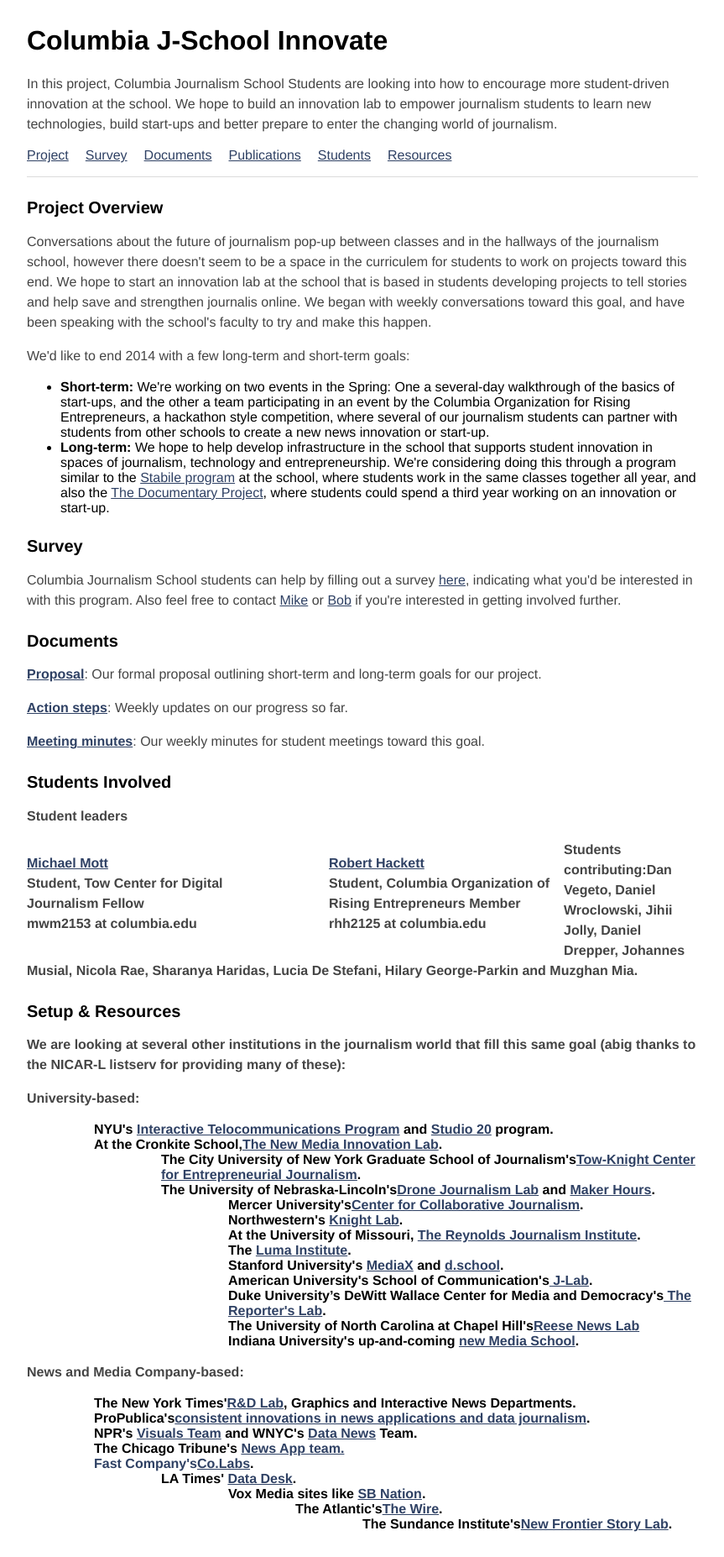
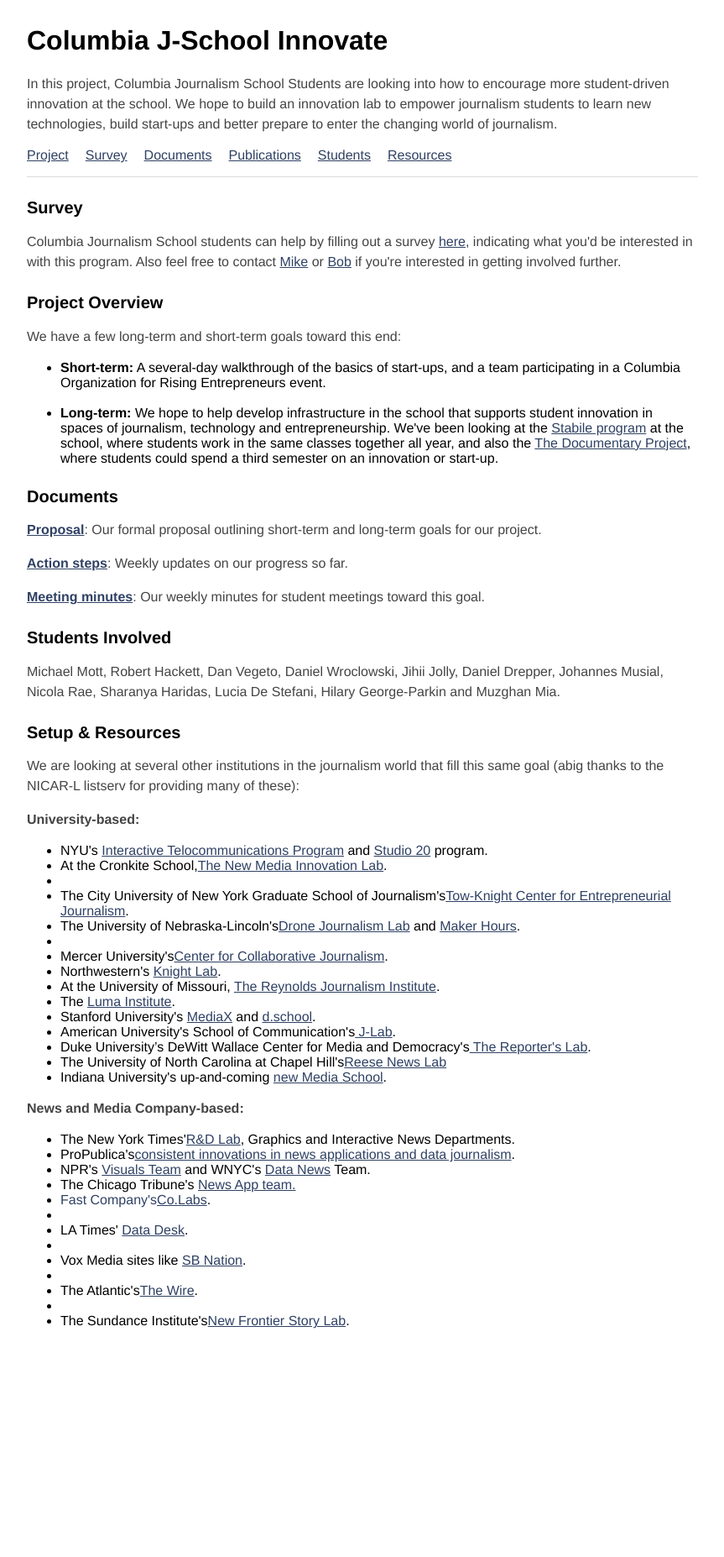
Before and after one commit to mwmott/columbia-innovate, a Jekyll site: the page index.html, which Jekyll copies as it is, in a window 1280 px wide. Shown: the whole page at 84% size, without its empty margins (248-1111 px from the left). Built offline with Jekyll 4.4.1, drawn with Linux system fonts in a browser that asks for light colours; after the commit the page ends 1612 px from its top, so only the background shows below that.

Commit message:
fixed lists

```diff
--- a/index.html
+++ b/index.html
@@ -15,7 +15,7 @@
 		<ul class="anchors">
 		    <li><a href="#project">Project</a></li>
 		    <li><a href="#survey">Survey</a></li>
-		    <li><a href="#assignments">Documents</a></li>
+		    <li><a href="#docs">Documents</a></li>
 		    <li><a href="#resources">Publications</a></li>
 		    <li><a href="#students">Students</a></li>
 		    <li><a href="#resources">Resources</a></li>
@@ -23,87 +23,77 @@
 
 		<div class="hr"></div>
 
+		<a name="survey"></a><h2>Survey</h2>
+		<p>Columbia Journalism School students can help by filling out a survey <a href="https://docs.google.com/forms/d/1wdwM7nRDE6ZVnfg5xqnSyZOysle3AWmo-_FpTkTZXg8/viewform">here</a>, indicating what you'd be interested in with this program. Also feel free to contact <a href="mailto:michaelwarrenmott@gmail.com">Mike</a> or <a href="mailto:rhh2125@columbia.edu">Bob</a> if you're interested in getting involved further.
+
+
 		<a name="project"></a><h2>Project Overview</h2>
 
-		<p>Conversations about the future of journalism pop-up between classes and in the hallways of the journalism school, however there doesn't seem to be a space in the curriculem for students to work on projects toward this end. We hope to start an innovation lab at the school that is based in students developing projects to tell stories and help save and strengthen journalis online. We began with weekly conversations toward this goal, and have been speaking with the school's faculty to try and make this happen.</p>
-
-		<p>We'd like to end 2014 with a few long-term and short-term goals:
+		<p>We have a few long-term and short-term goals toward this end:
 			<ul>
 				<li>
-					<strong>Short-term:</strong> We're working on two events in the Spring: One a several-day walkthrough of the basics of start-ups, and the other a team participating in an event by the Columbia Organization for Rising Entrepreneurs, a hackathon style competition, where several of our journalism students can partner with students from other schools to create a new news innovation or start-up.
+					<strong>Short-term:</strong> A several-day walkthrough of the basics of start-ups, and a team participating in a Columbia Organization for Rising Entrepreneurs event.
 				</li>
+				<br />
 				<li>
-					<strong>Long-term:</strong> We hope to help develop infrastructure in the school that supports student innovation in spaces of journalism, technology and entrepreneurship. We're considering doing this through a program similar to the <a href="http://www.journalism.columbia.edu/page/88-stabile-center-for-investigative-journalism/88">Stabile program</a> at the school, where students work in the same classes together all year, and also the <a href="http://www.journalism.columbia.edu/page/90-the-documentary-project/90">The Documentary Project</a>, where students could spend a third year working on an innovation or start-up.
+					<strong>Long-term:</strong> We hope to help develop infrastructure in the school that supports student innovation in spaces of journalism, technology and entrepreneurship. We've been looking at the <a href="http://www.journalism.columbia.edu/page/88-stabile-center-for-investigative-journalism/88">Stabile program</a> at the school, where students work in the same classes together all year, and also the <a href="http://www.journalism.columbia.edu/page/90-the-documentary-project/90">The Documentary Project</a>, where students could spend a third semester on an innovation or start-up.
 				</li>
 			</ul>
 		<p>
 
 		</p>
 
-		<a name="assignments"></a><h2>Survey</h2>
-		<p>Columbia Journalism School students can help by filling out a survey <a href="https://docs.google.com/forms/d/1wdwM7nRDE6ZVnfg5xqnSyZOysle3AWmo-_FpTkTZXg8/viewform">here</a>, indicating what you'd be interested in with this program. Also feel free to contact <a href="mailto:michaelwarrenmott@gmail.com">Mike</a> or <a href="mailto:rhh2125@columbia.edu">Bob</a> if you're interested in getting involved further.
+		<a name="docs"></a><h2>Documents</h2>
 
-		<a name="assignments"></a><h2>Documents</h2>
-
-		<div class="assignment">
-		        <p><strong><a href="https://docs.google.com/document/d/1YJw33AFI1cnporStds58r6Um6hMsqoG3pgOSWS2823o/edit">Proposal</a></strong>: Our formal proposal outlining short-term and long-term goals for our project.
+		<div>
+		    <p><strong><a href="https://docs.google.com/document/d/1YJw33AFI1cnporStds58r6Um6hMsqoG3pgOSWS2823o/edit">Proposal</a></strong>: Our formal proposal outlining short-term and long-term goals for our project.
 		</div>
 
-		<div class="assignment">
-		        <p><strong><a href="https://docs.google.com/document/d/1V8kghWnDymQ2vgphB5KEgLfyFasjter21SaKDYFh1rY/edit">Action steps</a></strong>: Weekly updates on our progress so far.</p>
+		<div>
+		    <p><strong><a href="https://docs.google.com/document/d/1V8kghWnDymQ2vgphB5KEgLfyFasjter21SaKDYFh1rY/edit">Action steps</a></strong>: Weekly updates on our progress so far.</p>
 		</div>
 
-		<div class="assignment">
-		        <p><strong><a href="https://docs.google.com/document/d/13lIGmqK7EeAY3r2lvxOguRnnmsiyxCMMizQiALfBrfQ/edit">Meeting minutes</a></strong>: Our weekly minutes for student meetings toward this goal.</p>
+		<div>
+		    <p><strong><a href="https://docs.google.com/document/d/13lIGmqK7EeAY3r2lvxOguRnnmsiyxCMMizQiALfBrfQ/edit">Meeting minutes</a></strong>: Our weekly minutes for student meetings toward this goal.</p>
 		</div>
 
 
 		<h2><a name="students"></a><h2>Students Involved</h2>
 
-		<p><strong>Student leaders</a>
-
-		<p style="float: left; width: 35%; margin-right: 10%;"><strong><a href="http://www.mikemott.com/">Michael Mott</a></strong><br />
-		Student, Tow Center for Digital Journalism Fellow<br />
-		mwm2153 at columbia.edu</p>
-
-		<p style="float: left; width: 35%;"><strong><a href="http://about.me/rhhackett">Robert Hackett</a></strong><br />
-		Student, Columbia Organization of Rising Entrepreneurs Member <br />
-		rhh2125 at columbia.edu</p>
-
-		<p><strong>Students contributing:</strong>Dan Vegeto, Daniel Wroclowski, Jihii Jolly, Daniel Drepper, Johannes Musial, Nicola Rae, Sharanya Haridas, Lucia De Stefani, Hilary George-Parkin and Muzghan Mia.</p>
+		<p>Michael Mott, Robert Hackett, Dan Vegeto, Daniel Wroclowski, Jihii Jolly, Daniel Drepper, Johannes Musial, Nicola Rae, Sharanya Haridas, Lucia De Stefani, Hilary George-Parkin and Muzghan Mia.</p>
 
 
 		<a name="resources"></a><h2>Setup &amp; Resources</h2>
 
 		<p>We are looking at several other institutions in the journalism world that fill this same goal (abig thanks to the NICAR-L listserv for providing many of these):
 		<p><strong>University-based:</strong></p>
-			<ol>
-				<ul>NYU's <a href="http://itp.nyu.edu/itp/">Interactive Telocommunications Program</a> and <a href="http://journalism.nyu.edu/graduate/courses-of-study/studio-20/">Studio 20</a> program.</ul>
-				<ul>At the Cronkite School,<a href="http://nmil.jmc.asu.edu/">The New Media Innovation Lab</a>.<ul>
-				<ul>The City University of New York Graduate School of Journalism's<a href="http://www.towknight.org/">Tow-Knight Center for Entrepreneurial Journalism</a>.</ul>
-				<ul>The University of Nebraska-Lincoln's<a href="http://www.dronejournalismlab.org/">Drone Journalism Lab</a> and <a href="http://makerhours.org/">Maker Hours</a>.<ul>
-				<ul>Mercer University's<a href="http://ccj.mercer.edu/">Center for Collaborative Journalism</a>.</ul>
-				<ul>Northwestern's <a href="http://knightlab.northwestern.edu/">Knight Lab</a>.</ul>
-				<ul>At the University of Missouri, <a href="http://www.rjionline.org">The Reynolds Journalism Institute</a>.</ul>
-				<ul>The <a href="http://www.luma-institute.com/">Luma Institute</a>.</ul>
-				<ul>Stanford University's <a href="http://mediax.stanford.edu/">MediaX</a> and <a href="http://dschool.stanford.edu/">d.school</a>.</ul>
-				<ul>American University's School of Communication's<a href="http://www.j-lab.org/about/"> J-Lab</a>.</ul>
-				<ul>Duke University’s DeWitt Wallace Center for Media and Democracy's<a href="http://www.reporterslab.org/"> The Reporter's Lab</a>.</ul>
-				<ul>The University of North Carolina at Chapel Hill's<a href="http://reesenewslab.org/">Reese News Lab</a></ul>
-				<ul>Indiana University's up-and-coming <a href="http://journalism.indiana.edu/general-news/news/trustees-approve-new-media-school-major-appointed-associate-dean/">new Media School</a>.</ul>
-			</ol>
+			<ul>
+				<li>NYU's <a href="http://itp.nyu.edu/itp/">Interactive Telocommunications Program</a> and <a href="http://journalism.nyu.edu/graduate/courses-of-study/studio-20/">Studio 20</a> program.</li>
+				<li>At the Cronkite School,<a href="http://nmil.jmc.asu.edu/">The New Media Innovation Lab</a>.<li>
+				<li>The City University of New York Graduate School of Journalism's<a href="http://www.towknight.org/">Tow-Knight Center for Entrepreneurial Journalism</a>.</li>
+				<li>The University of Nebraska-Lincoln's<a href="http://www.dronejournalismlab.org/">Drone Journalism Lab</a> and <a href="http://makerhours.org/">Maker Hours</a>.<li>
+				<li>Mercer University's<a href="http://ccj.mercer.edu/">Center for Collaborative Journalism</a>.</li>
+				<li>Northwestern's <a href="http://knightlab.northwestern.edu/">Knight Lab</a>.</li>
+				<li>At the University of Missouri, <a href="http://www.rjionline.org">The Reynolds Journalism Institute</a>.</li>
+				<li>The <a href="http://www.luma-institute.com/">Luma Institute</a>.</li>
+				<li>Stanford University's <a href="http://mediax.stanford.edu/">MediaX</a> and <a href="http://dschool.stanford.edu/">d.school</a>.</li>
+				<li>American University's School of Communication's<a href="http://www.j-lab.org/about/"> J-Lab</a>.</li>
+				<li>Duke University’s DeWitt Wallace Center for Media and Democracy's<a href="http://www.reporterslab.org/"> The Reporter's Lab</a>.</li>
+				<li>The University of North Carolina at Chapel Hill's<a href="http://reesenewslab.org/">Reese News Lab</a></li>
+				<li>Indiana University's up-and-coming <a href="http://journalism.indiana.edu/general-news/news/trustees-approve-new-media-school-major-appointed-associate-dean/">new Media School</a>.</li>
+			</ul>
 		<p><strong>News and Media Company-based:</strong></p>
-			<ol>
-				<ul>The New York Times'<a href="http://www.nytlabs.com">R&amp;D Lab</a>, Graphics and Interactive News Departments.</ul>
-				<ul>ProPublica's<a href="http://www.propublica.org/nerds">consistent innovations in news applications and data journalism</a>.</ul>
-				<ul>NPR's <a href="http://blog.apps.npr.org/">Visuals Team</a> and WNYC's <a href="http://datanews.tumblr.com/">Data News</a> Team.</ul>
-				<ul>The Chicago Tribune's <a href="http://blog.apps.chicagotribune.com/">News App team.<a></ul>
-				<ul>Fast Company's<a href="http://www.fastcolabs.com/">Co.Labs</a>.<ul>
-				<ul>LA Times' <a href="http://datadesk.latimes.com/">Data Desk</a>.<ul>
-				<ul>Vox Media sites like <a href="http://www.sbnation.com/">SB Nation</a>.<ul>
-				<ul>The Atlantic's<a href="http://www.thewire.com/">The Wire</a>.<ul>
-				<ul>The Sundance Institute's<a href="http://www.sundance.org/programs/new-frontier-story-lab/">New Frontier Story Lab</a>.</ul>
-			</ol>
+			<ul>
+				<li>The New York Times'<a href="http://www.nytlabs.com">R&amp;D Lab</a>, Graphics and Interactive News Departments.</li>
+				<li>ProPublica's<a href="http://www.propublica.org/nerds">consistent innovations in news applications and data journalism</a>.</li>
+				<li>NPR's <a href="http://blog.apps.npr.org/">Visuals Team</a> and WNYC's <a href="http://datanews.tumblr.com/">Data News</a> Team.</li>
+				<li>The Chicago Tribune's <a href="http://blog.apps.chicagotribune.com/">News App team.<a></li>
+				<li>Fast Company's<a href="http://www.fastcolabs.com/">Co.Labs</a>.<li>
+				<li>LA Times' <a href="http://datadesk.latimes.com/">Data Desk</a>.<li>
+				<li>Vox Media sites like <a href="http://www.sbnation.com/">SB Nation</a>.<li>
+				<li>The Atlantic's<a href="http://www.thewire.com/">The Wire</a>.<li>
+				<li>The Sundance Institute's<a href="http://www.sundance.org/programs/new-frontier-story-lab/">New Frontier Story Lab</a>.</li>
+			</ul>
 	</div>
 </body>
 </html>
```
